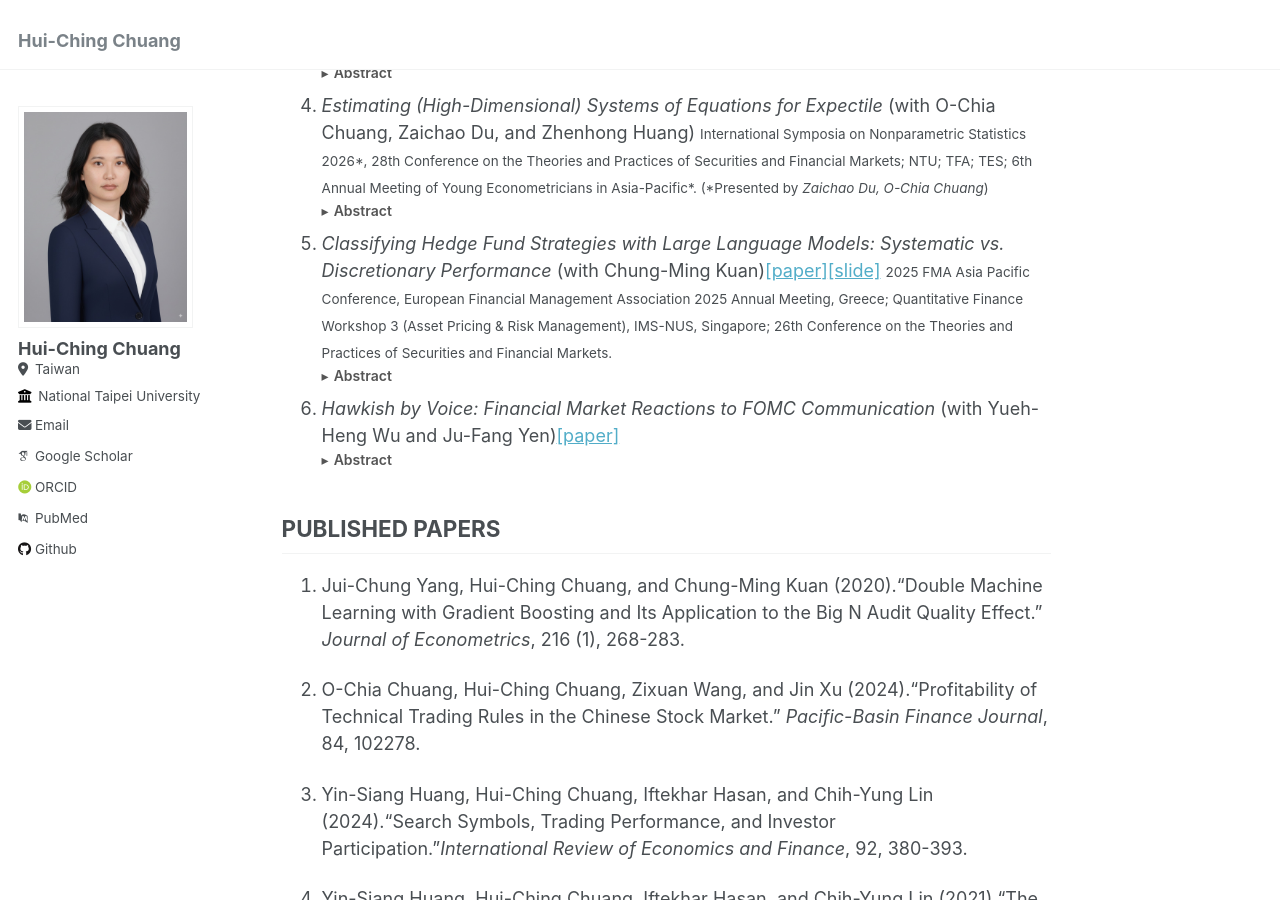
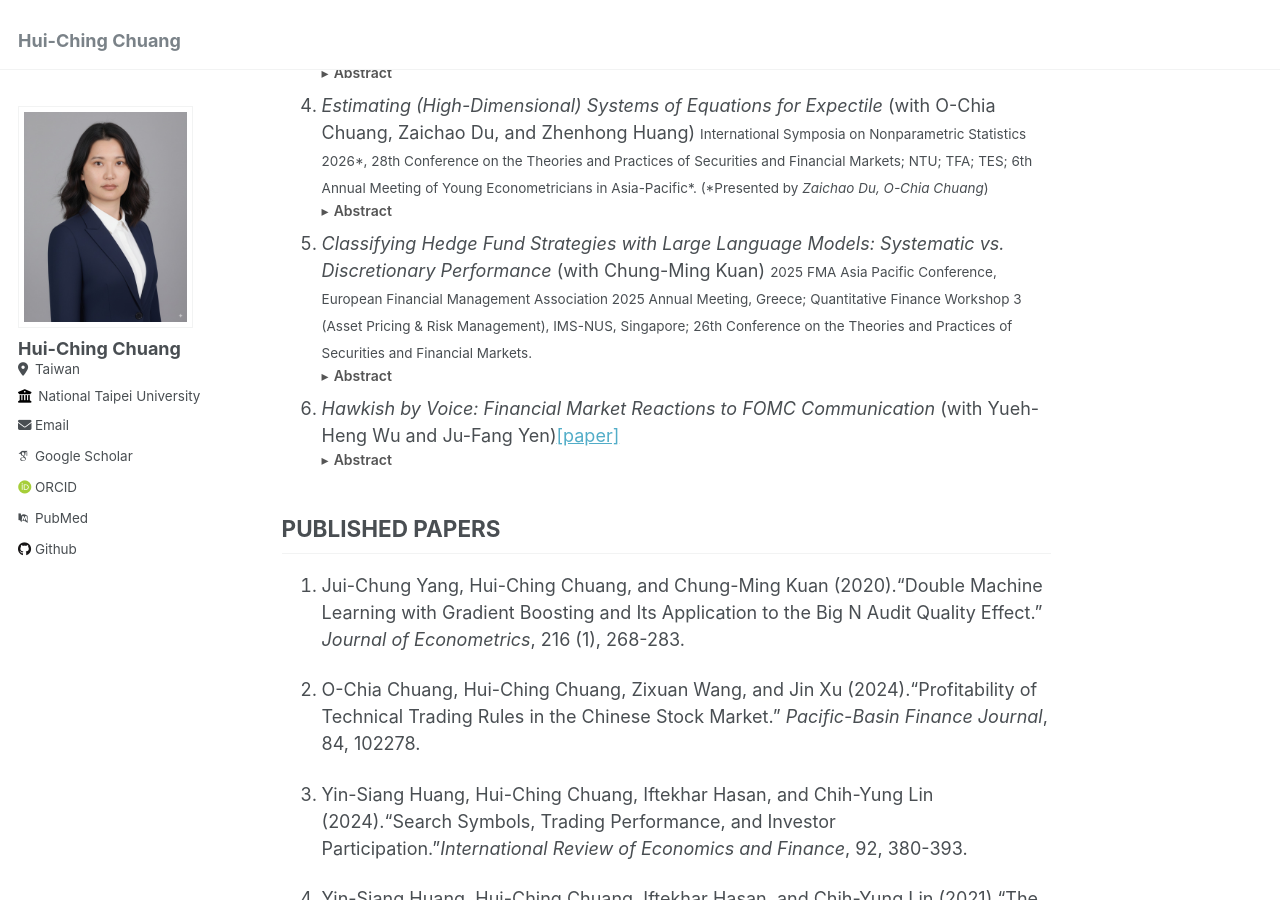
Before and after one commit to hcchuang/hcchuang.github.io, a Jekyll site: the page built from _pages/about.md, in a window 1280 px wide and 900 px high, scrolled down 600 px. Built offline with Jekyll 4.4.1, drawn with Linux system fonts in a browser that asks for light colours; some web fonts are replaced.

Commit message:
Update about.md

```diff
--- a/_pages/about.md
+++ b/_pages/about.md
@@ -98,7 +98,7 @@ Hui-Ching Chuang is an Associate Professor in the Department of Statistics at Na
      </div>
    </details>
 
-5. _Classifying Hedge Fund Strategies with Large Language Models: Systematic vs. Discretionary Performance_ (with Chung-Ming Kuan)[\[paper\]](/files/ManMachineHFR_20250420.pdf){:target="_blank"}[\[slide\]](/files/ManMachineHFR_slide.pdf) <small>2025 FMA Asia Pacific Conference, European Financial Management Association 2025 Annual Meeting, Greece; Quantitative Finance Workshop 3 (Asset Pricing &amp; Risk Management), IMS-NUS, Singapore; 26th Conference on the Theories and Practices of Securities and Financial Markets.</small>
+5. _Classifying Hedge Fund Strategies with Large Language Models: Systematic vs. Discretionary Performance_ (with Chung-Ming Kuan) <small>2025 FMA Asia Pacific Conference, European Financial Management Association 2025 Annual Meeting, Greece; Quantitative Finance Workshop 3 (Asset Pricing &amp; Risk Management), IMS-NUS, Singapore; 26th Conference on the Theories and Practices of Securities and Financial Markets.</small>
    <details>
      <summary>Abstract</summary>
      <div class="abstract-body">
```
